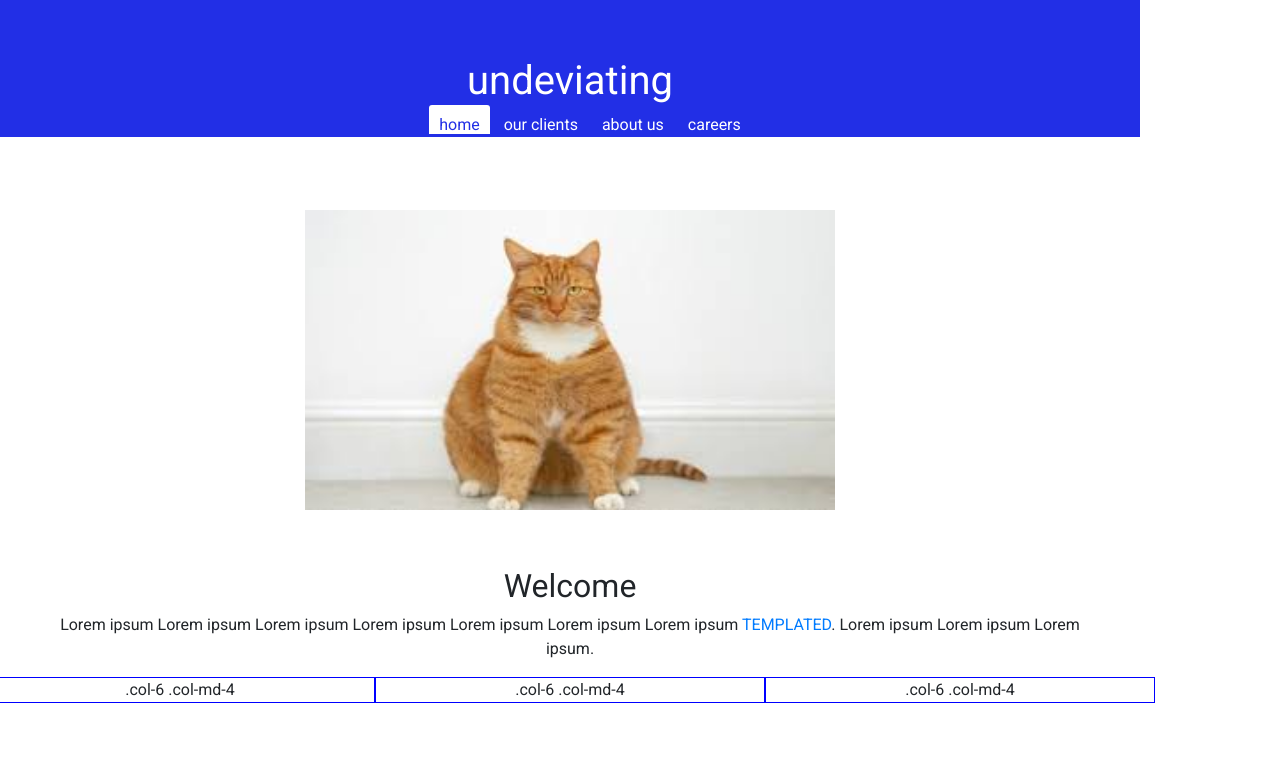
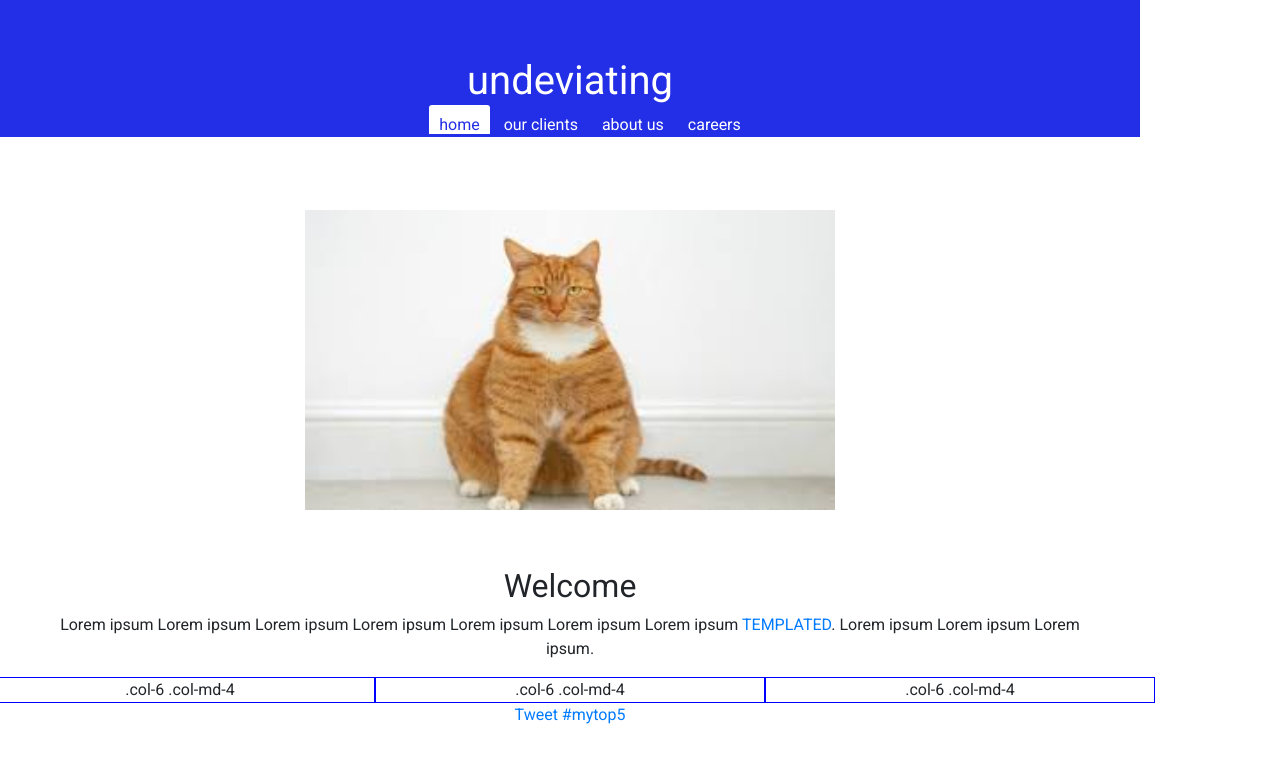
Before and after one commit to Mpenni/mytop5, a plain HTML site: page index.html in a window 1280 px wide. Drawn offline with nearby package versions, Linux system fonts and the light colour scheme.

Commit message:
Update index.html

```diff
--- a/index.html
+++ b/index.html
@@ -39,5 +39,6 @@
       <div class="col-6 col-md-4 bor">.col-6 .col-md-4</div>
       <div class="col-6 col-md-4 bor">.col-6 .col-md-4</div>
     </div>
+    <a href="https://twitter.com/intent/tweet?button_hashtag=mytop5&ref_src=twsrc%5Etfw" class="twitter-hashtag-button" data-show-count="false">Tweet #mytop5</a><script async src="https://platform.twitter.com/widgets.js" charset="utf-8"></script>
   </body>
 </html>
```
